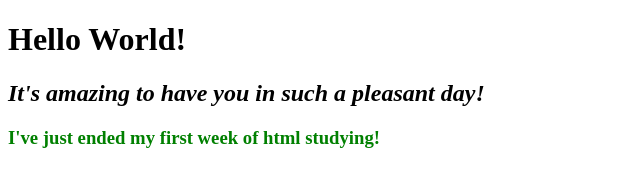
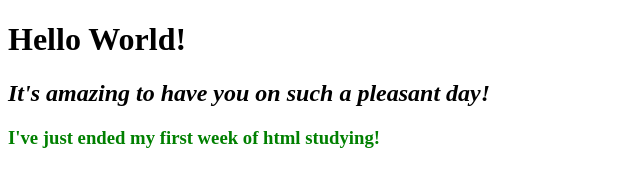
Before and after one commit to Tarasov-Front-Dev/coursera-test, a plain HTML site: page site/index.html in a window 1280 px wide. Shown: the full height of the page, 0-640 px from the left. Drawn offline with Linux system fonts and the light colour scheme.

Commit message:
Another upd

```diff
--- a/site/index.html
+++ b/site/index.html
@@ -6,7 +6,7 @@
 </head>
 <body>
 	<h1>Hello World!</h1>
-	<h2 style="font-style: italic;">It's amazing to have you in such a pleasant day!</h2>
+	<h2 style="font-style: italic;">It's amazing to have you on such a pleasant day!</h2>
 	<h3 style="color: green;">I've just ended my first week of html studying!</h3>
 </body>
 </html>
```
